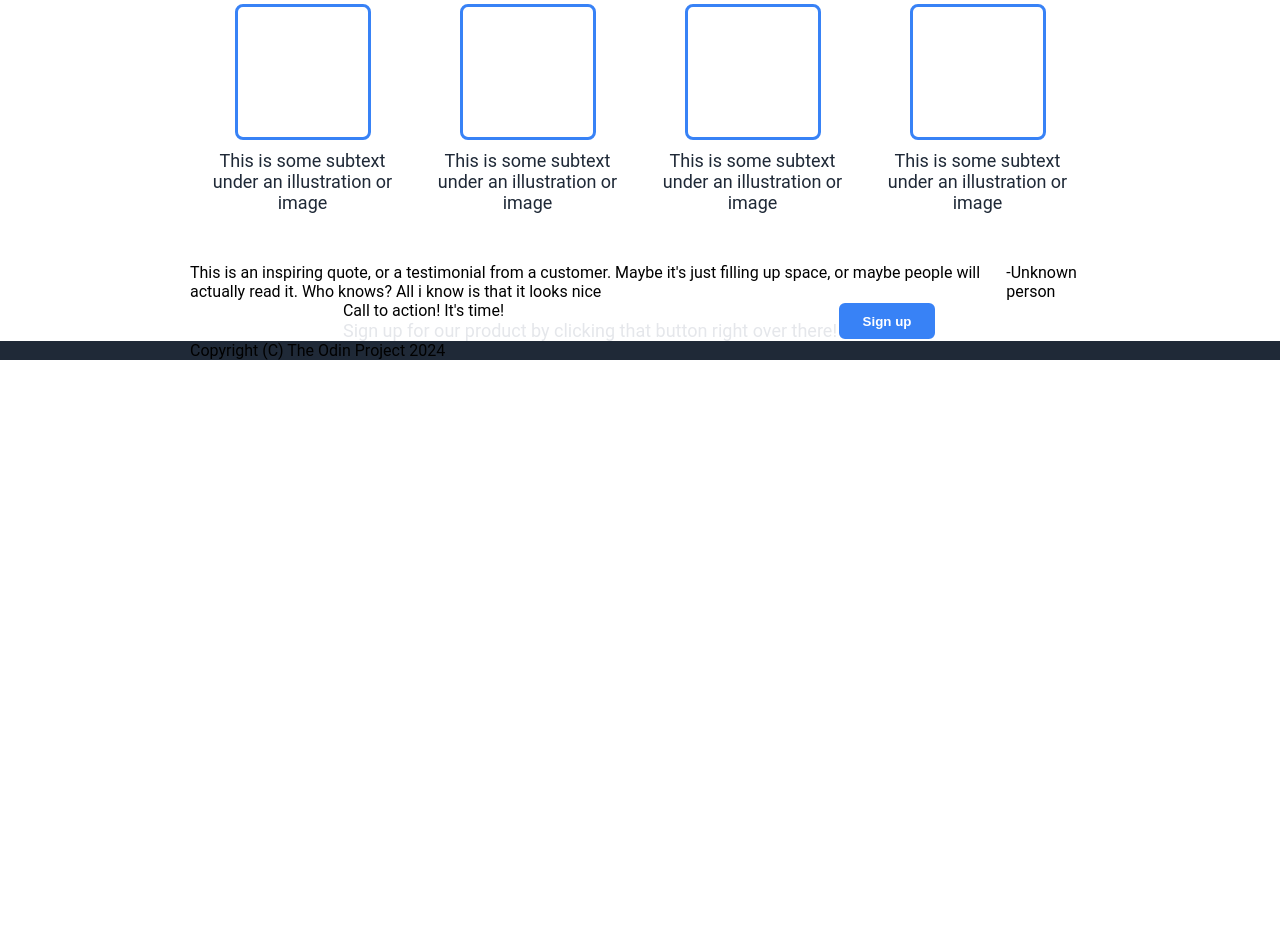
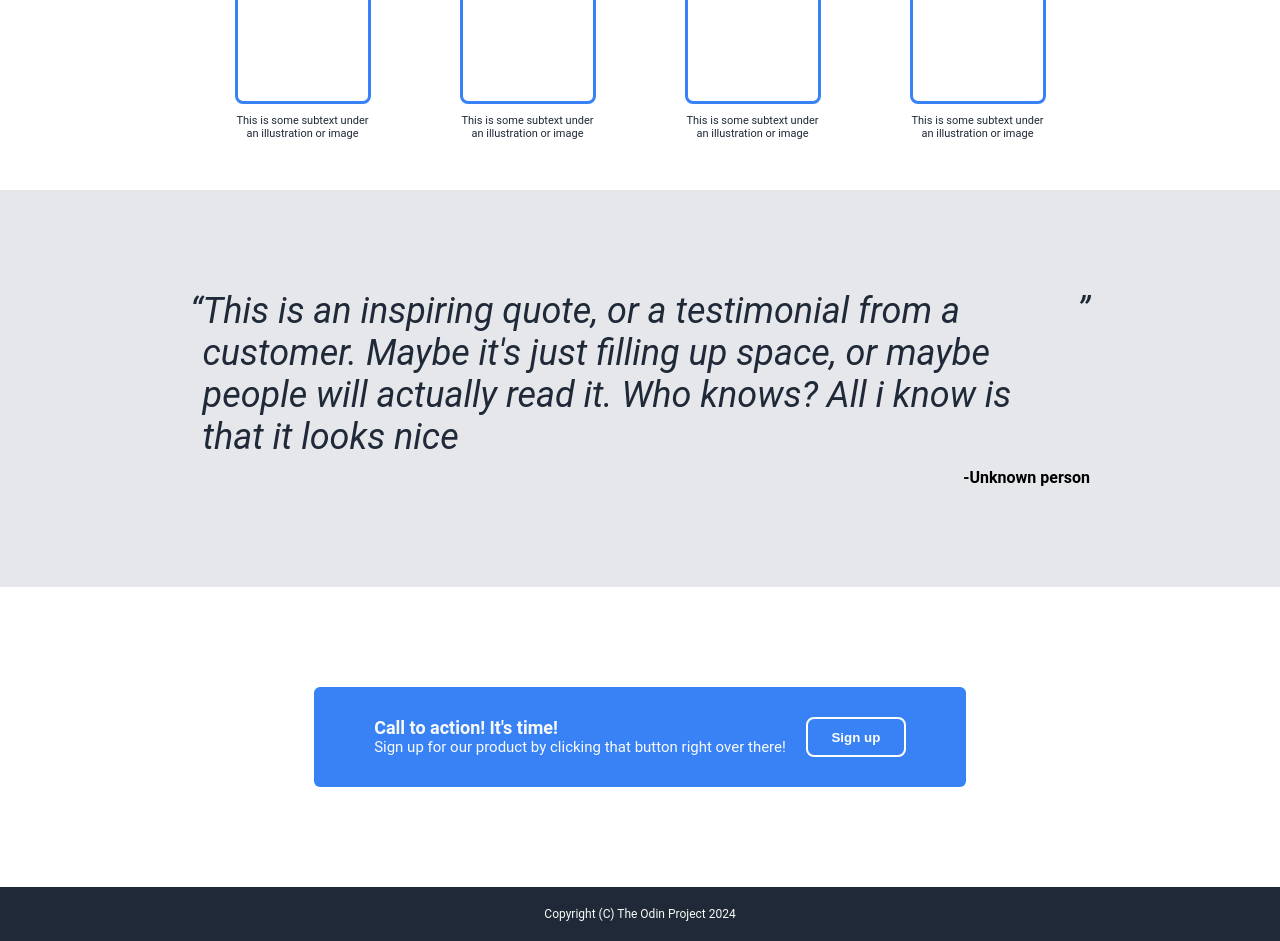
Before and after one commit to amothm80/odinprlandingpage, a plain HTML site: page index.html in a window 1280 px wide. Shown: the part 609-1550 px from the top of the page. Before the commit the page ends 969 px from the top, so only its background shows below. Drawn offline with Linux system fonts and the light colour scheme.

Commit message:
website completed

```diff
--- a/index.html
+++ b/index.html
@@ -59,13 +59,16 @@
     </div>
     <div class="quotesection">
         <div class="quote">
+          <q>
             This is an inspiring quote, or a testimonial from a customer. Maybe it's
             just filling up space, or maybe people will actually read it. Who knows?
             All i know is that it looks nice
+          </q>
         </div>
         <div class="quotee">-Unknown person</div>
     </div>
     <div class="footsection">
+        <div class="container">
           <div class="hype">
             <div class="title">Call to action! It's time!</div>
             <div class="text">
@@ -76,6 +79,8 @@
             <button>Sign up</button>
           </div>
         </div>
+
+    </div>
     <div class="footer">Copyright (C) The Odin Project 2024</div>
   </body>
 </html>
--- a/style.css
+++ b/style.css
@@ -61,7 +61,7 @@ button{
     display: flex;
     flex: 1 1 auto;
     align-items: stretch;
-    padding: 10% 10% ;
+    padding: 100px 0;
     justify-content: space-between;
     gap: 10px;
 
@@ -72,7 +72,7 @@ button{
     flex-direction: column;
     justify-content: space-between;
     flex: 1 1 0;
-
+    gap:10px;
 }
 
 .headsection .image{
@@ -88,6 +88,12 @@ button{
 
 .headsection .button button{
     border-color: #3882f6;
+}
+
+
+.headsection .info .title{
+    font-size: 48px;
+    color: #f9faf8;
 }
 
 /*info section*/
@@ -138,27 +144,75 @@ button{
 .infosection .info .imagetext .text{
     text-align: center;
     color: #1f2937;
+    font-size: 11px;;
+    padding: 0 30px;
 }
 
 
 /*quote section*/
 .quotesection{
     width: 900px;
+    /*background-color: #e5e7eb;*/
+    border-image: conic-gradient(#e5e7eb 0 0) fill 0//0 100vw;
+    flex-direction: column;
     display: flex;
     flex: 1 1 auto;
+    padding: 100px 0;
+    gap: 10px;
 }
 
+.quotesection .quote q{
+    display: flex;
+    flex: 1 1 auto;
+    font-size: 36px;
+    font-style: italic;
+    font-weight: light;
+    color: #1f2937;
+}
+
+
+.quotesection .quotee{
+    display: flex;
+    flex: 1 1 auto;
+    justify-content: flex-end;
+    font-weight: bold;
+}
+
+/*foot section*/
 .footsection{
     display: flex;
     flex: 1 1 auto;
+    padding: 100px;
+    gap: 20px;
 }
 
-.headsection .info .title{
-    font-size: 48px;
-    color: #f9faf8;
+.footsection .container{
+    display: flex;
+    background-color: #3882f6;
+    padding: 30px 60px;
+    gap: 20px;
+    border-radius: 6px;
 }
 
+.footsection .container .hype .title{
+    font-weight: bolder;
+    color: #f9faf8;
+    font-size: 18px;
+}
+.footsection .container .hype .text{
+    color: #f9faf8;
+    font-size: 15px;
+}
 
+/*footer*/
+
+.footer{
+    display: flex;
+    padding: 20px;
+    justify-content: center;
+    color: #f9faf8;
+    font-size: 12px;
+}
 
 .text  {
     font-size: 18px;
```
Lines whose indentation alone changed are shown as unchanged.
